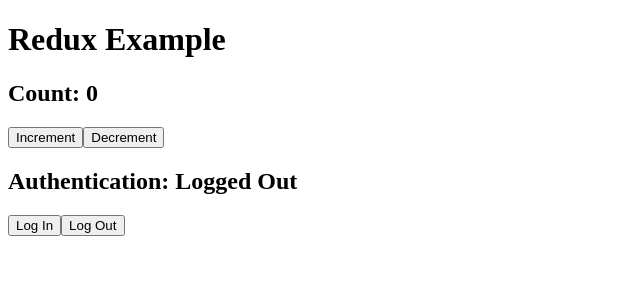
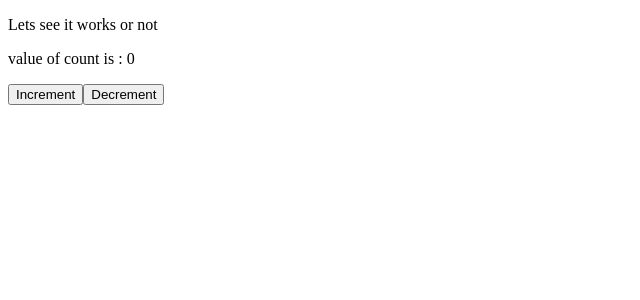
Before and after one commit to ritikkamboj/react_practice, a React (Create React App) app: page / in a window 1280 px wide. Shown: the top 300 px of the page, without its empty margins (0-640 px from the left). Built offline with nearby package versions, Linux system fonts and the light colour scheme.

Commit message:
redux code when we have only one reducer function

```diff
--- a/src/App.js
+++ b/src/App.js
@@ -1,34 +1,26 @@
-// App.js
-import React from 'react';
-import { Provider, useDispatch, useSelector } from 'react-redux';
-import store from './store';
+import React from 'react'
+import { Provider, useDispatch, useSelector } from 'react-redux'
+import store from './store'
 
 function App() {
   const dispatch = useDispatch();
-  const count = useSelector((state) => state.counter.count);
-  const isAuthenticated = useSelector((state) => state.auth.isAuthenticated);
+  const count = useSelector((state) => state);
+
 
   return (
-    <div className="App">
-      <h1>Redux Example</h1>
-      <div>
-        <h2>Count: {count}</h2>
-        <button onClick={() => dispatch({ type: 'INCREMENT' })}>Increment</button>
-        <button onClick={() => dispatch({ type: 'DECREMENT' })}>Decrement</button>
-      </div>
-      <div>
-        <h2>Authentication: {isAuthenticated ? 'Logged In' : 'Logged Out'}</h2>
-        <button onClick={() => dispatch({ type: 'LOGIN' })}>Log In</button>
-        <button onClick={() => dispatch({ type: 'LOGOUT' })}>Log Out</button>
-      </div>
+    <div>
+      <p>Lets see it works or not </p>
+      <p> value of count is : {count}</p>
+      <button onClick={() => dispatch({ type: "increment" })}>Increment </button>
+      <button onClick={() => dispatch({ type: "decrement" })}>Decrement </button>
     </div>
-  );
+  )
 }
 
-export default function RootApp() {
-  return (
-    <Provider store={store}>
-      <App />
-    </Provider>
-  );
+function RootApp() {
+  return <Provider store={store}>
+    <App />
+  </Provider>
 }
+
+export default RootApp;
--- a/src/index.js
+++ b/src/index.js
@@ -1,10 +1,11 @@
 import React from 'react';
 import ReactDOM from 'react-dom/client';
 import App from './App';
+import RootApp from './App';
 
 const root = ReactDOM.createRoot(document.getElementById('root'));
 root.render(
 
-  <App />
+  <RootApp />
 
 );
--- a/src/store.js
+++ b/src/store.js
@@ -1,41 +1,21 @@
-// store.js
-import { createStore, combineReducers } from 'redux';
+import { createStore } from "redux";
 
-// Initial States
-const initialCounterState = { count: 0 };
-const initialAuthState = { isAuthenticated: false };
+//defining initial state
+const initialCounter = 0;
 
-// Reducer 1: Counter Reducer
-function counterReducer(state = initialCounterState, action) {
+function countReducer(state = initialCounter, action) {
     switch (action.type) {
-        case 'INCREMENT':
-            return { ...state, count: state.count + 1 };
-        case 'DECREMENT':
-            return { ...state, count: state.count - 1 };
+        case ("increment"):
+            return state + 1;
+
+        case ("decrement"):
+            return state - 1;
+
         default:
             return state;
     }
 }
 
-// Reducer 2: Authentication Reducer
-function authReducer(state = initialAuthState, action) {
-    switch (action.type) {
-        case 'LOGIN':
-            return { ...state, isAuthenticated: true };
-        case 'LOGOUT':
-            return { ...state, isAuthenticated: false };
-        default:
-            return state;
-    }
-}
-
-// Combine Reducers
-const rootReducer = combineReducers({
-    counter: counterReducer,
-    auth: authReducer,
-});
-
-// Create Store
-const store = createStore(rootReducer);
+const store = createStore(countReducer);
 
 export default store;
```
